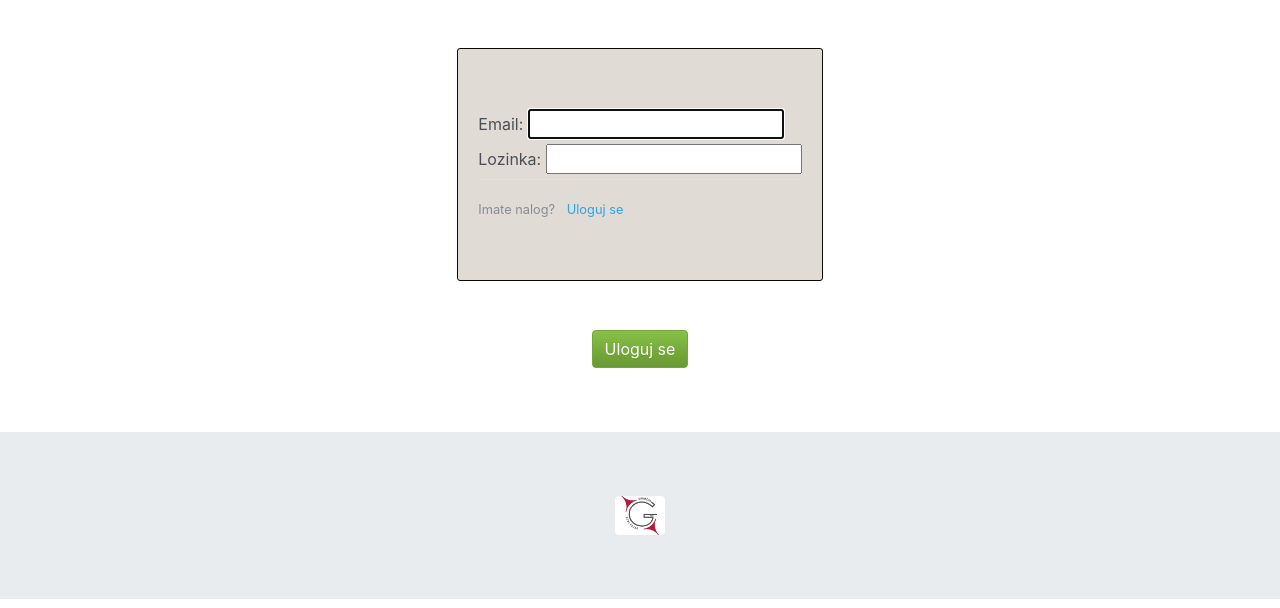
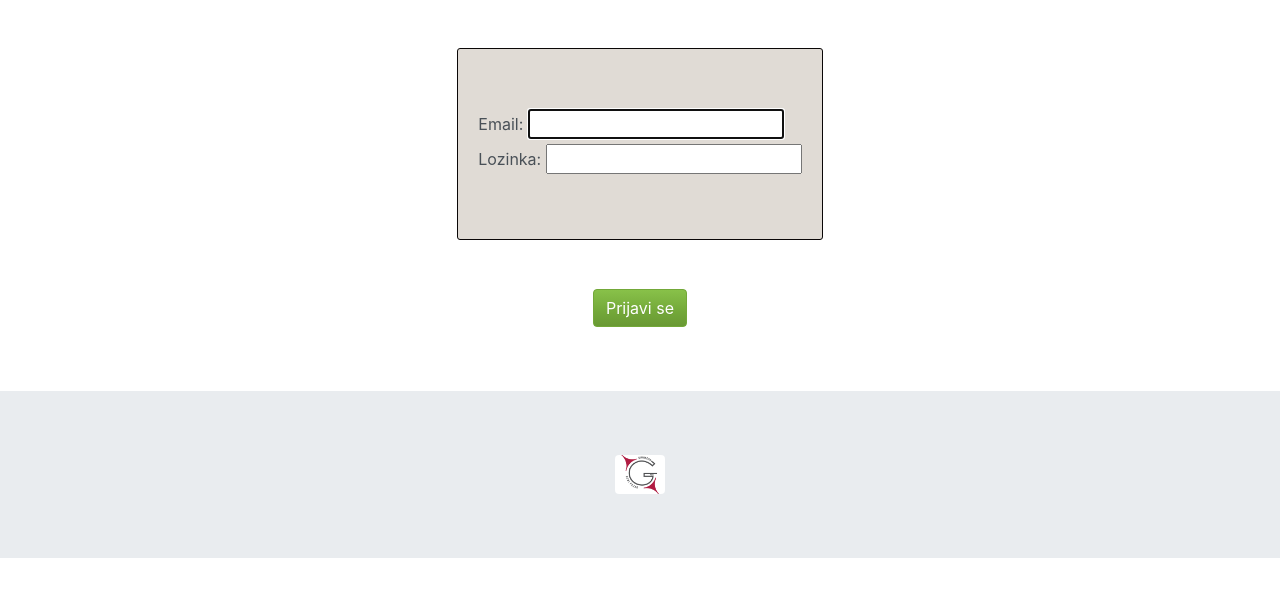
Before and after one commit to BakirCu/Kviz, a Django app: page /login/ in a window 1280 px wide. Shown: the part 56-664 px from the top of the page. Run offline with Django 3.2, Linux system fonts and the light colour scheme; some libraries are stand-ins or nearby versions.

Commit message:
Sredio malo izgled starnica

```diff
--- a/kvizer/templates/kvizer/login.html
+++ b/kvizer/templates/kvizer/login.html
@@ -16,14 +16,9 @@
                 <label for="{{ form.password.id_for_label }}">Lozinka:</label>
                 {{ form.password }}
             </div>
-            <div class="border-top pt-3">
-                <small class="text-muted">
-                    Imate nalog? <a class="ml-2" href="#">Uloguj se</a>
-                </small>
-            </div>
         </div>
         <div class="col text-center">
-            <button type="submit" class="btn btn-success mt-5 mb-5">Uloguj se</button>
+            <button type="submit" class="btn btn-success mt-5 mb-5">Prijavi se</button>
         </div>
     </form>
 </div>
--- a/kvizer/templates/kvizer/logout.html
+++ b/kvizer/templates/kvizer/logout.html
@@ -8,7 +8,7 @@
     </small>
     <div class="col text-center">
         <button type="submit" class="btn btn-success mt-5 mb-5">
-            <a class="ml-2 text-white" href="{% url 'login' %}">Uloguj se</a>
+            <a class="ml-2 text-white" href="{% url 'login' %}">Prijavi se</a>
         </button>
     </div>
     </form>
--- a/kvizer/templates/kvizer/register.html
+++ b/kvizer/templates/kvizer/register.html
@@ -8,7 +8,7 @@
             {{ form.as_p }}
             <div class="border-top pt-3">
                 <small class="text-muted">
-                    Imate nalog? <a class="ml-2" href="#">Uloguj se</a>
+                    Imate nalog? <a class="ml-2" href="{% url 'login' %}">Uloguj se</a>
                 </small>
             </div>
         </div>
--- a/kvizer/views.py
+++ b/kvizer/views.py
@@ -11,6 +11,7 @@ def home_kviz(request):
 # ovde sam dodao 'broj' da bi mogao da odredim sta da mi se prikazuje na stranici
 
 
+@login_required(login_url='/login/')
 def kvizovi(request, broj):
     svi_kvizovi = Kviz.objects.all().order_by('godina')
     najnoviji_kvizovi = Kviz.objects.all().order_by('-id')[:10]
@@ -40,7 +41,7 @@ def create_kviz(request):
     return render(request, 'kvizer/create_kviz.html', {'form': form})
 
 
-@login_required(login_url='/')
+@login_required(login_url='/login/')
 def create_answers(request, id_kviza):
     if request.method == "POST":
         form = PitanjeForm(request.POST)
@@ -81,7 +82,7 @@ def create_answers(request, id_kviza):
     return render(request, 'kvizer/create_answers.html', {'form': form})
 
 
-@login_required(login_url='/')
+@login_required(login_url='/login/')
 def start_kviz(request, id_kviza):
     kviz = Kviz.objects.get(id=id_kviza)
     pitanja = Pitanje.objects.filter(id_kviza_id=id_kviza)
```
